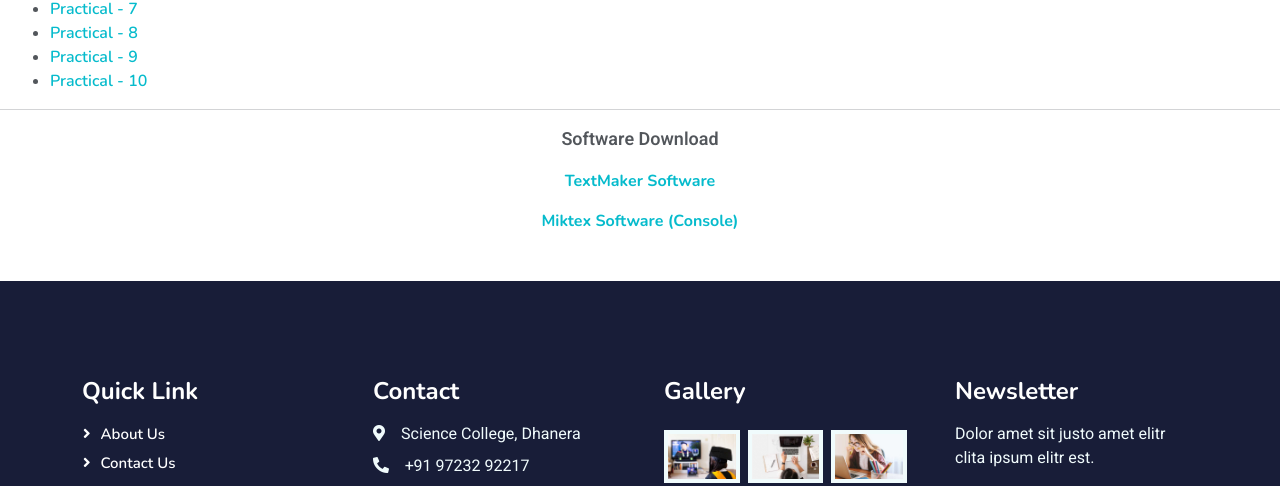
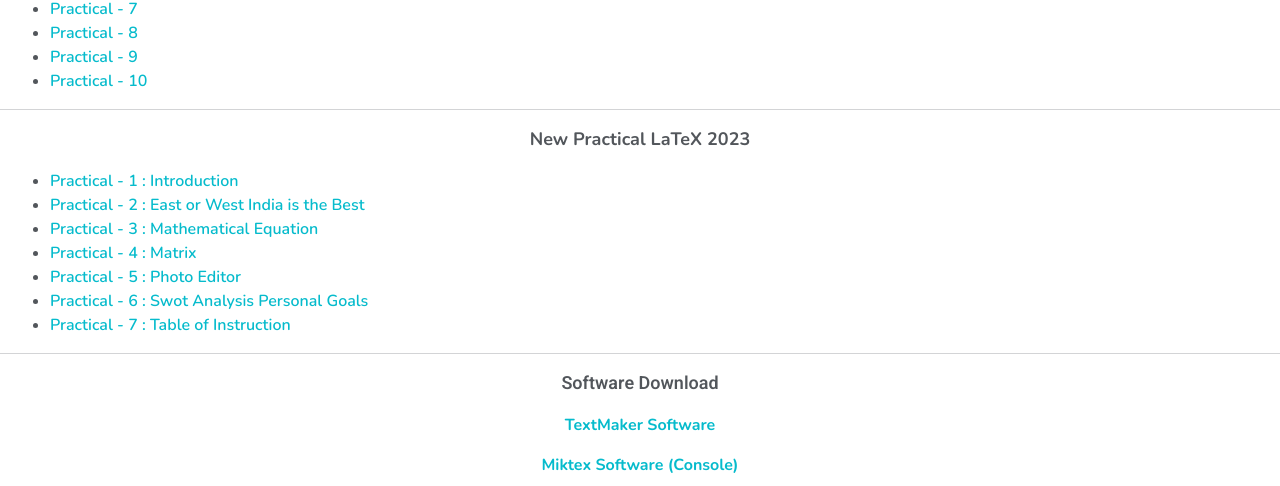
Before and after one commit to MaynkPatel/MaynkPatel, a plain HTML site: page LaTeX Programming.html in a window 1280 px wide. Shown: the part 1340-1826 px from the top of the page. Drawn offline with nearby package versions, Linux system fonts and the light colour scheme.

Commit message:
Update LaTeX Programming.html
New Practical Add.

```diff
--- a/LaTeX Programming.html
+++ b/LaTeX Programming.html
@@ -196,6 +196,27 @@
 
     <hr>
 
+    <div class="separator" style="clear: both; text-align: center; font-family: 'Nunito',sans-serif;">
+        <p style="text-align: center;">
+            <b>
+                <span style="font-size: large;">New Practical LaTeX 2023</span>
+            </b>
+        </p>
+        <p style="text-align: left; margin: auto; padding-left: 20px;">
+        <ul style="text-align: left; margin: auto; padding-left: 50px;">
+            <li><a href="https://drive.google.com/file/d/1TxXJKZtEc_wGu2Ao3aIQHpcNcJZ4iqKr/view?usp=sharing" target="_blank">Practical - 1 : Introduction</a></li>
+            <li><a href="https://drive.google.com/file/d/1TwXOX6AWpQbVodSc0Bl3qsxte21ia7E5/view?usp=sharing" target="_blank">Practical - 2 : East or West India is the Best</a></li>
+            <li><a href="https://drive.google.com/file/d/1Gv19tGfZiuuIRvXh_TO0tkpuBsY_yITs/view?usp=sharing" target="_blank">Practical - 3 : Mathematical Equation</a></li>
+            <li><a href="https://drive.google.com/file/d/12wqqyY_iwj5WEFG8Vgna2hB3d3mQ-dhI/view?usp=sharing" target="_blank">Practical - 4 : Matrix</a></li>
+            <li><a href="https://drive.google.com/file/d/1YaZ1sHj_9npXMf7L8bU_ZguN7lvzmDNx/view?usp=sharing" target="_blank">Practical - 5 : Photo Editor</a></li>
+            <li><a href="https://drive.google.com/file/d/1o08Bak4U4czck8jFtXkwcE0yYlWbKDN_/view?usp=sharing" target="_blank">Practical - 6 : Swot Analysis Personal Goals</a></li>
+            <li><a href="https://drive.google.com/file/d/1p-10P3kfOPkdASxQru3EhuTSrC6WWN2a/view?usp=sharing" target="_blank">Practical - 7 : Table of Instruction</a></li>
+        </ul>
+        </p>
+    </div>
+
+    <hr>
+
     <div class="separator" style="clear: both; text-align: center;">
         <p style="text-align: center;">
             <b>
```
